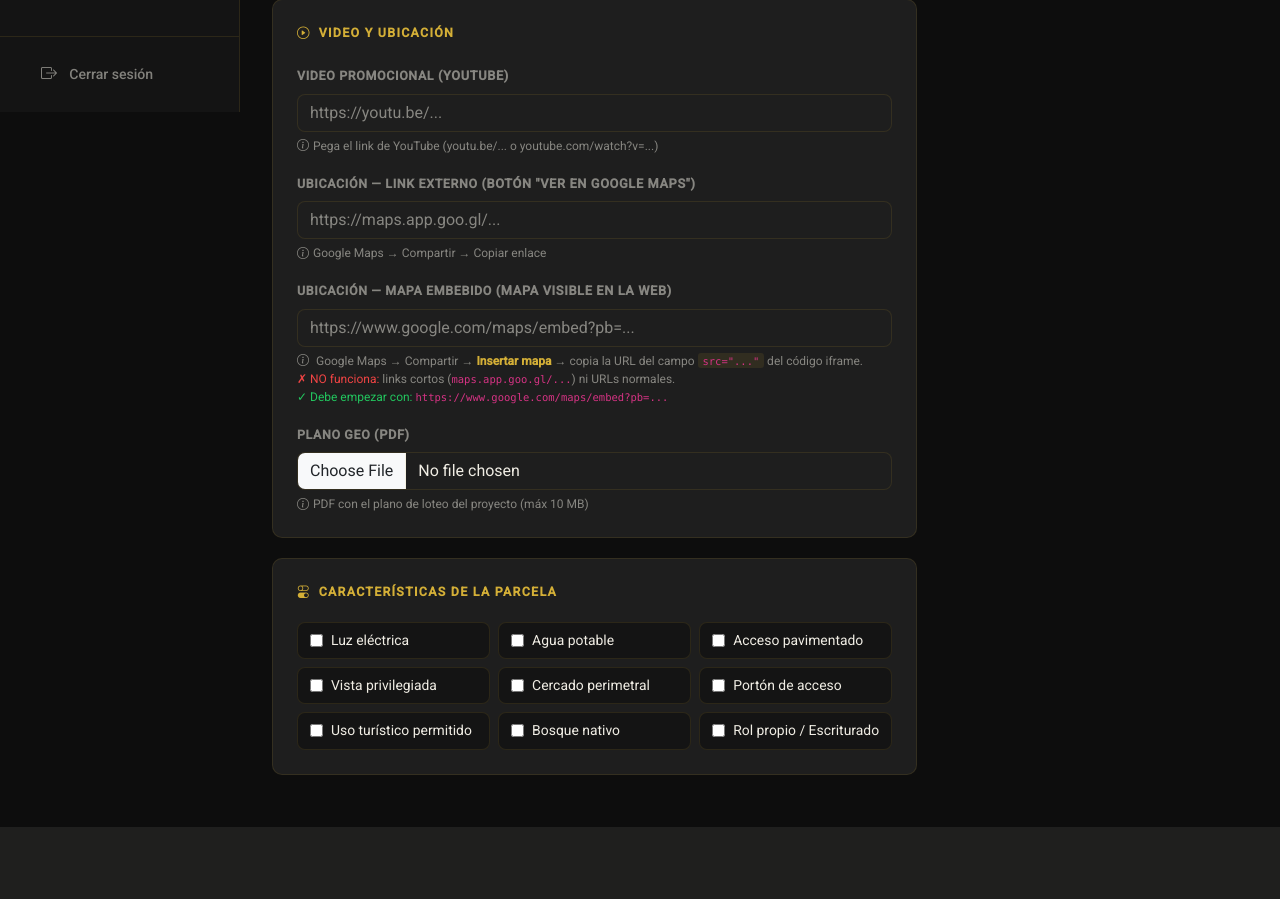
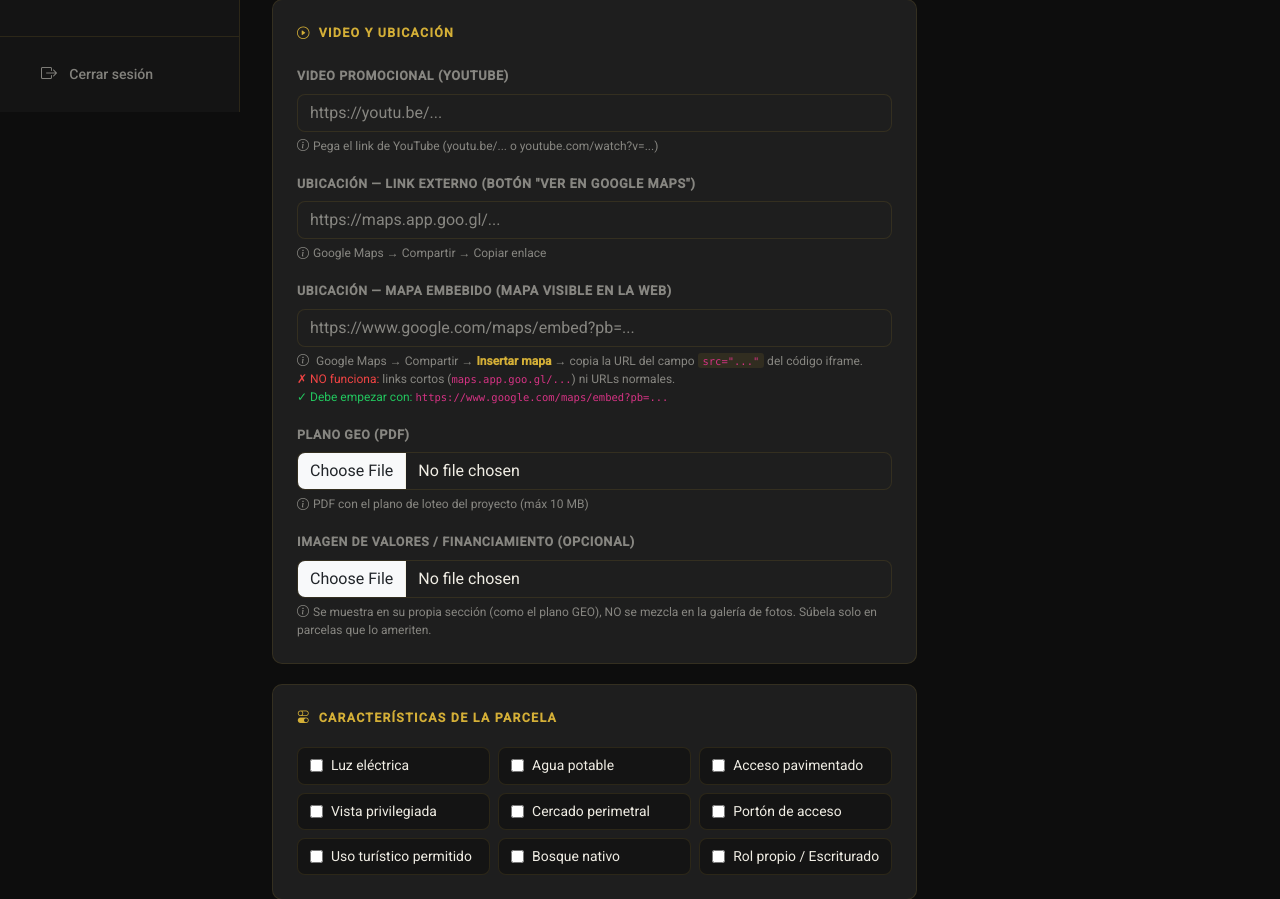
Before and after one commit to GoGo-DevS/puntoparcelas, a Django app: page /admin-panel/parcelas/nueva/ in a window 1280 px wide. Shown: the part 688-1587 px from the top of the page. Before the commit the page ends 1515 px from the top, so only its background shows below. Run offline with Django 5.2, Linux system fonts and the light colour scheme; the visitor is signed in with stand-in values (Sample User, id 1); some libraries are stand-ins or nearby versions.

Commit message:
feat(parcelas): imagen de valores/crédito individual + PWA icon + separar RRSS
- Campo imagen_credito en Parcela: se muestra en su propia sección
  ("Valores y financiamiento") como el plano GEO, fuera de la galería.
  Editable desde el panel, opcional por parcela. Migración 0010 (aditiva).
- PWA: manifest + apple-touch-icon → al agregar la web al inicio del
  celular sale el logo de Punto Parcelas, no el ícono genérico.
- Botones flotantes IG/WhatsApp separados (ya no se encimaban).

Co-Authored-By: Claude Opus 4.8 <noreply@anthropic.com>

```diff
--- a/config/urls.py
+++ b/config/urls.py
@@ -10,6 +10,7 @@ urlpatterns = [
     path('admin-panel/', include('panel.urls', namespace='panel')),
     path('robots.txt', core_views.robots_txt),
     path('sitemap.xml', core_views.sitemap_xml),
+    path('site.webmanifest', core_views.manifest_webmanifest, name='manifest'),
     path('', include('core.urls', namespace='core')),
 ]
 
--- a/core/models.py
+++ b/core/models.py
@@ -53,6 +53,8 @@ class Parcela(models.Model):
     mapa_embed_url = models.URLField(blank=True, help_text='URL embed de Google Maps (para mostrar el mapa en la web)')
     geo_pdf        = models.FileField(upload_to='geo/', blank=True, help_text='Plano GEO en PDF',
                                       storage=_geo_pdf_storage)
+    imagen_credito = models.ImageField(upload_to='credito/', blank=True,
+                                       help_text='Imagen de valores/financiamiento (crédito). Se muestra individual, NO en la galería. Solo para parcelas que lo ameriten.')
 
     # Atributos booleanos
     tiene_luz           = models.BooleanField(default=False, verbose_name='Luz eléctrica')
--- a/panel/forms.py
+++ b/panel/forms.py
@@ -24,7 +24,7 @@ class ParcelaForm(forms.ModelForm):
             'descripcion', 'destacada', 'estado',
             'tiene_luz', 'tiene_agua', 'tiene_acceso', 'vista_privilegiada',
             'tiene_cercado', 'tiene_porton', 'es_turistico', 'bosque_nativo', 'rol_propio',
-            'video_url', 'mapa_url', 'mapa_embed_url', 'geo_pdf',
+            'video_url', 'mapa_url', 'mapa_embed_url', 'geo_pdf', 'imagen_credito',
         ]
         widgets = {
             'nombre':      forms.TextInput(attrs={'class': 'form-control'}),
@@ -39,6 +39,7 @@ class ParcelaForm(forms.ModelForm):
             'mapa_url':       forms.URLInput(attrs={'class': 'form-control', 'placeholder': 'https://maps.app.goo.gl/...'}),
             'mapa_embed_url': forms.URLInput(attrs={'class': 'form-control', 'placeholder': 'https://www.google.com/maps/embed?pb=...'}),
             'geo_pdf':        forms.ClearableFileInput(attrs={'class': 'form-control', 'accept': '.pdf'}),
+            'imagen_credito': forms.ClearableFileInput(attrs={'class': 'form-control', 'accept': 'image/*'}),
         }
 
 
--- a/panel/templates/panel/parcela_form.html
+++ b/panel/templates/panel/parcela_form.html
@@ -116,6 +116,17 @@
             {{ form.geo_pdf }}
             <div style="font-size:.75rem; color:var(--pp-muted); margin-top:.3rem;"><i class="bi bi-info-circle me-1"></i>PDF con el plano de loteo del proyecto (máx 10 MB)</div>
           </div>
+          <div class="col-12">
+            <label class="form-label">Imagen de valores / financiamiento <span style="color:var(--pp-muted); font-size:.8rem;">(opcional)</span></label>
+            {% if parcela.imagen_credito %}
+            <div style="display:flex; align-items:center; gap:.75rem; background:var(--pp-surface); border:1px solid var(--pp-border); border-radius:8px; padding:.6rem .9rem; margin-bottom:.5rem;">
+              <img src="{{ parcela.imagen_credito.url }}" alt="Valores" style="width:44px; height:44px; object-fit:cover; border-radius:6px;">
+              <a href="{{ parcela.imagen_credito.url }}" target="_blank" style="color:var(--pp-gold); font-size:.85rem; flex:1; overflow:hidden; text-overflow:ellipsis; white-space:nowrap;">Ver imagen actual</a>
+            </div>
+            {% endif %}
+            {{ form.imagen_credito }}
+            <div style="font-size:.75rem; color:var(--pp-muted); margin-top:.3rem;"><i class="bi bi-info-circle me-1"></i>Se muestra en su propia sección (como el plano GEO), NO se mezcla en la galería de fotos. Súbela solo en parcelas que lo ameriten.</div>
+          </div>
         </div>
       </div>
 
```
Also changed, not shown: core/templates/core/base.html (+9 -2 lines), core/templates/core/parcela_detail.html (+17 -0 lines), core/views.py (+22 -1 lines), core/migrations/0010_parcela_imagen_credito.py (added).
